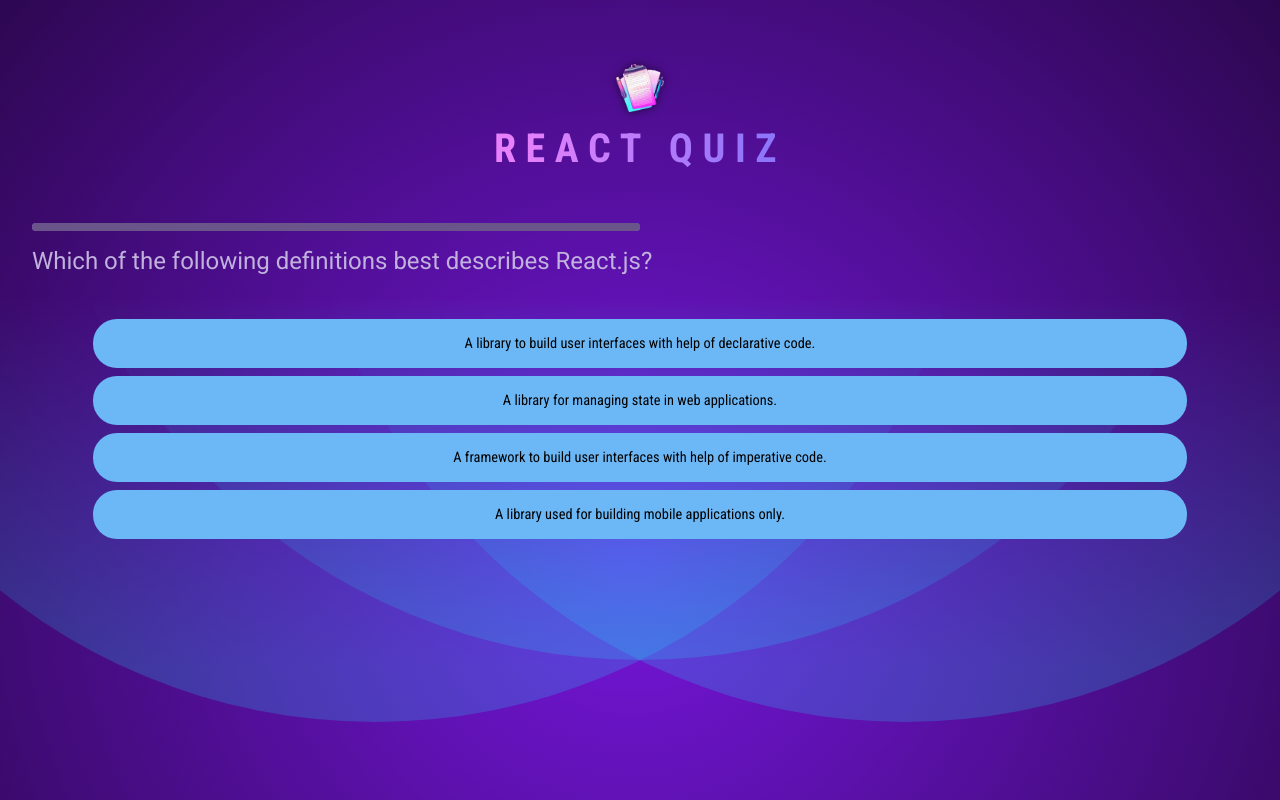
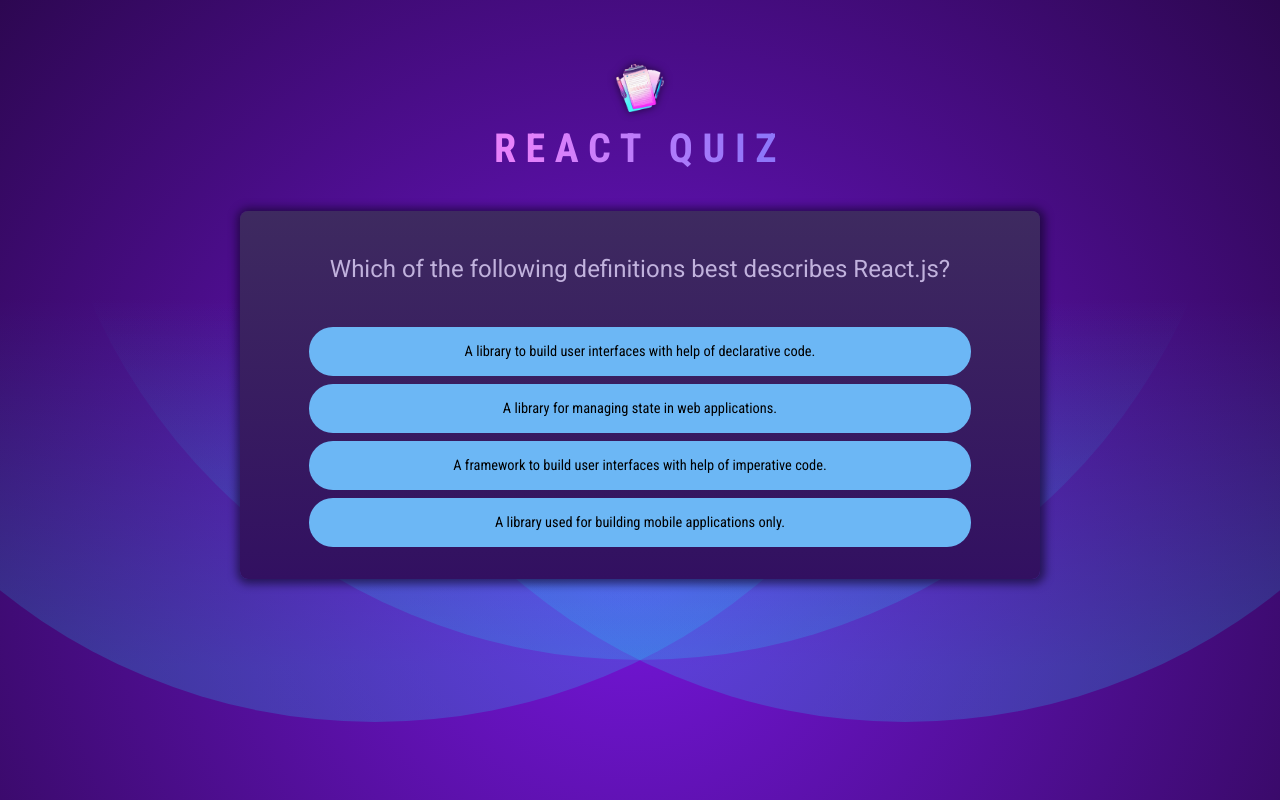
Before and after one commit to misraag/React-Quiz-App, a React (Vite) app: page / in a window 1280 px wide. Built offline with nearby package versions, Linux system fonts and the light colour scheme.

Commit message:
refactoring content

```diff
--- a/src/App.jsx
+++ b/src/App.jsx
@@ -2,10 +2,14 @@ import Header from "./components/Header";
 import Quiz from "./components/Quiz/Quiz";
 
 function App() {
-    return <main>
-        <Header/>
-        <Quiz/>
-    </main>
+  return (
+    <>
+      <Header />
+      <main>
+        <Quiz />
+      </main>
+    </>
+  );
 }
 
 export default App;
--- a/src/components/Quiz/Quiz.jsx
+++ b/src/components/Quiz/Quiz.jsx
@@ -1,6 +1,6 @@
 import { useState } from "react";
 import Options from "../Options/Options";
-import questions from "../../questions.js";
+import QUESTIONS from "../../questions.js";
 import { AnswersContext } from "../../context/answers-context.jsx";
 
 export default function Quiz() {
@@ -9,23 +9,37 @@ export default function Quiz() {
   const activeQuestion = selectedAnswers.length;
 
   function handleSelectingAnswer(answer) {
-        setSelectedAnswers((prev) =>
-            [answer, ...prev]
-        )
+    setSelectedAnswers((prev) => [answer, ...prev]);
   }
 
-    const answerContext = {
-        answerList: selectedAnswers,
-        onSelecting: handleSelectingAnswer
+//   const answerContext = {
+//     answerList: selectedAnswers,
+//     onSelecting: handleSelectingAnswer,
+//   };
+
+  function handleSelectAnswer(answer) {
+    console.log(answer)
   }
 
-    return <AnswersContext.Provider value={answerContext} id="quiz">
+  return (
+    <div id="quiz">
       <div id="question">
-            <progress></progress>
-            <h2>{questions[activeQuestion].text}</h2>
+        {/* <progress></progress> */}
+        <h2>{QUESTIONS[activeQuestion].text}</h2>
+
+
+        <ul id="answers">
+            {
+                QUESTIONS[activeQuestion].answers.map((answer) => {
+                    return <li key={answer} className="answer">
+                        <button onClick={() => handleSelectAnswer(answer)}>{answer}</button>
+                    </li>
+                })
+            }
+        </ul>
       </div>
 
-        <Options index={activeQuestion} />
-
-    </AnswersContext.Provider>
+      {/* <Options index={activeQuestion} /> */}
+    </div>
+  );
 }
```
Lines whose indentation alone changed are shown as unchanged.
